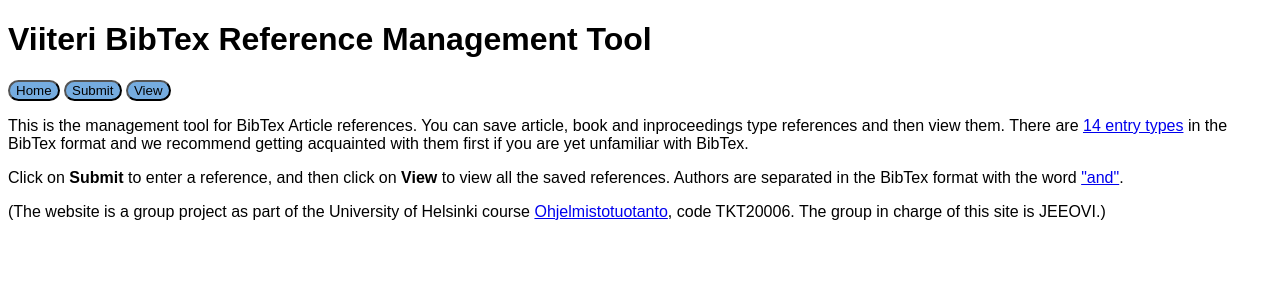
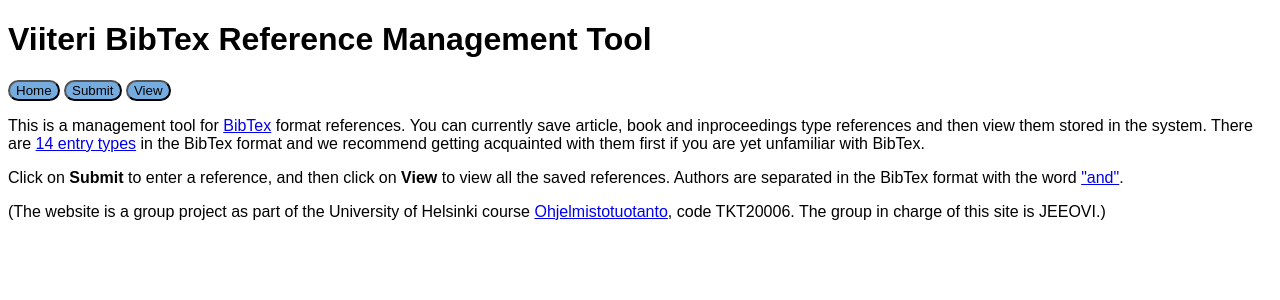
Before and after one commit to 3nd3r1/viiteri, a Flask app: page / in a window 1280 px wide. Shown: the top 300 px of the page. Run offline with Flask 3, Linux system fonts and the light colour scheme.

Commit message:
Etusivun päivitystä

```diff
--- a/viiteri/templates/index.html
+++ b/viiteri/templates/index.html
@@ -2,7 +2,7 @@
 {% block title %}Home{% endblock %}
 {% block content %}
     <div>
-        <p>This is the management tool for BibTex Article references. You can save article, book and inproceedings type references and then view them. There are <a href="https://www.bibtex.com/e/entry-types/">14 entry types</a> in the BibTex format and we recommend getting acquainted with them first if you are yet unfamiliar with BibTex.</p>
+        <p>This is a management tool for <a href="https://www.bibtex.com/g/bibtex-format/">BibTex</a> format references. You can currently save article, book and inproceedings type references and then view them stored in the system. There are <a href="https://www.bibtex.com/e/entry-types/">14 entry types</a> in the BibTex format and we recommend getting acquainted with them first if you are yet unfamiliar with BibTex.</p>
 
         <p>Click on <b>Submit</b> to enter a reference, and then click on <b>View</b> to view all the saved references. Authors are separated in the BibTex format with the word <a href="https://www.bibtex.com/f/author-field/">"and"</a>.</p>
 
```
